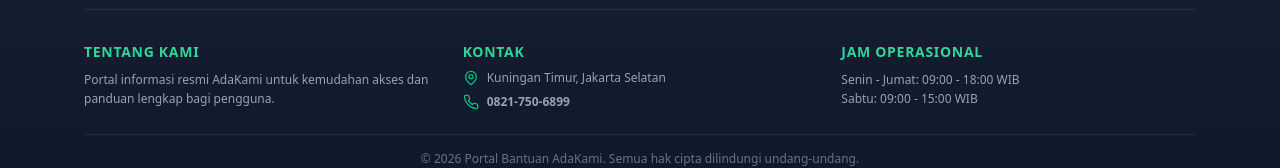
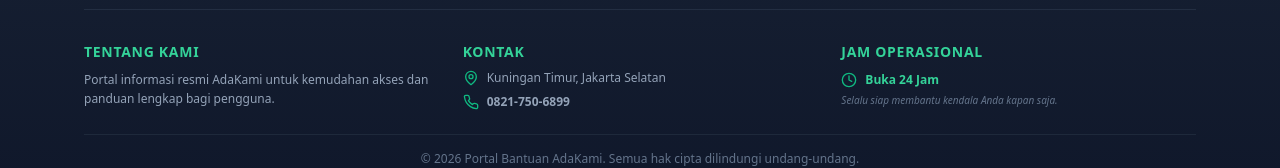
Before and after one commit to cs-adakami/Adakami.id, a React (Vite) app: page / in a window 1280 px wide. Shown: the part 974-1142 px from the top of the page. Built offline with nearby package versions, Linux system fonts and the light colour scheme.

Commit message:
Update Footer.tsx

```diff
--- a/src/components/Footer.tsx
+++ b/src/components/Footer.tsx
@@ -1,4 +1,4 @@
-import { MapPin, Phone } from 'lucide-react';
+import { MapPin, Phone, Clock } from 'lucide-react';
 
 export default function Footer() {
   return (
@@ -33,9 +33,12 @@ export default function Footer() {
           <h3 className="text-emerald-400 font-semibold text-sm mb-2 uppercase tracking-wider">
             Jam Operasional
           </h3>
-          <p className="text-slate-400 text-xs leading-relaxed">
-            Senin - Jumat: 09:00 - 18:00 WIB<br />
-            Sabtu: 09:00 - 15:00 WIB
+          <div className="flex items-center justify-center md:justify-start gap-2 text-slate-400 text-xs leading-relaxed">
+            <Clock className="w-4 h-4 text-emerald-500" />
+            <span className="font-bold text-emerald-400">Buka 24 Jam</span>
+          </div>
+          <p className="text-slate-500 text-[10px] mt-1 italic">
+            Selalu siap membantu kendala Anda kapan saja.
           </p>
         </div>
       </div>
```
